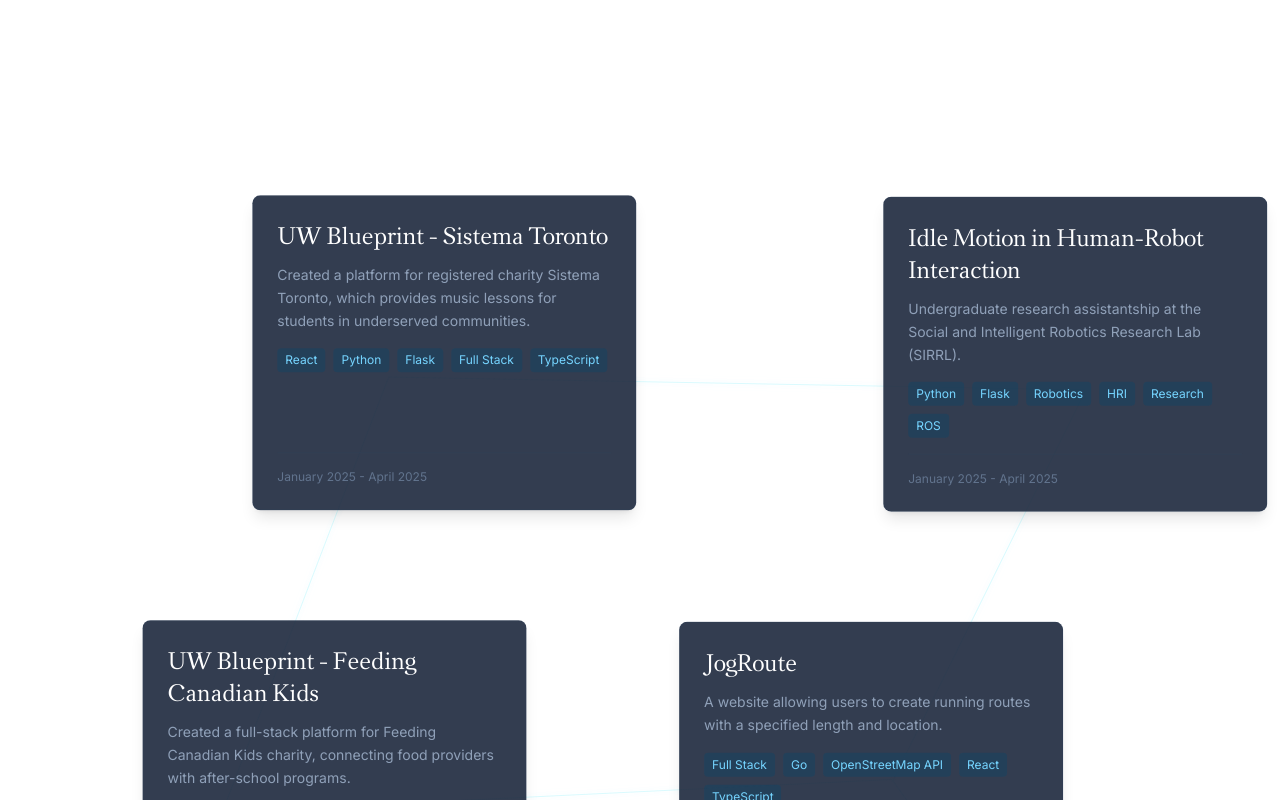
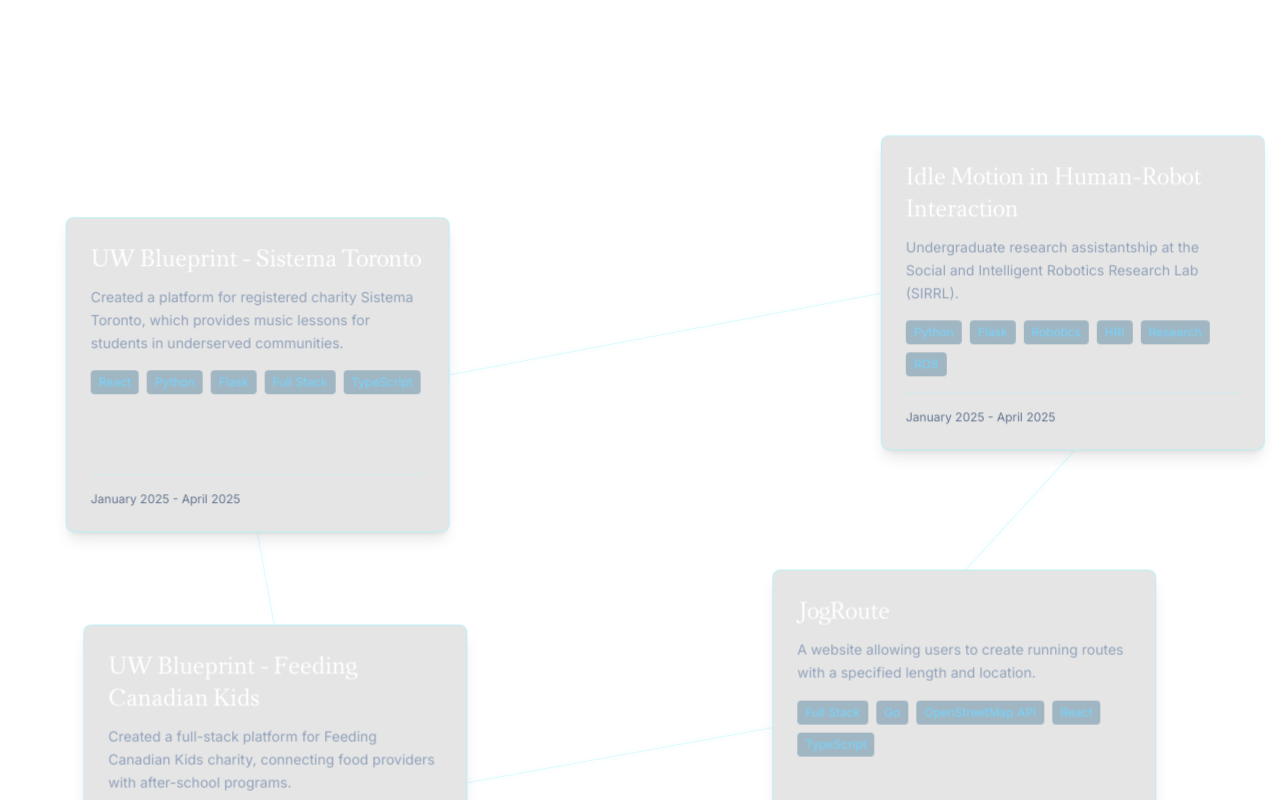
Before and after one commit to ColinToft/ColinToft.github.io, a Next.js app: page / in a window 1280 px wide. Shown: the part 1620-2420 px from the top of the page. Built offline with nearby package versions, Linux system fonts and the light colour scheme.

Commit message:
stylistic changes for projects page

```diff
--- a/src/components/ProjectCard.tsx
+++ b/src/components/ProjectCard.tsx
@@ -138,7 +138,7 @@
 
                 <motion.div
                     transition={{ delay: isExpanded ? 0.1 : 0.05 }}
-                    className='flex justify-between items-center mt-auto pt-4 border-t border-slate-700/50'
+                    className='flex justify-between items-center mt-auto pt-4 border-t border-cyan-200/30'
                 >
                     <span className='text-xs text-slate-500'>{date}</span>
                     <div className='flex space-x-4'>
@@ -173,9 +173,9 @@
 
         const baseClasses = "p-6 rounded-lg flex flex-col relative h-full";
         const gridCardClasses =
-            "bg-slate-800/90 shadow-lg border border-slate-700/50 hover:bg-slate-800/90 transition-colors";
+            "bg-black/10 backdrop-blur-sm shadow-lg border border-cyan-200/60 hover:bg-black/20";
         const expandedCardClasses =
-            "bg-slate-800/95 shadow-xl border border-slate-700/50 max-w-2xl w-full";
+            "bg-slate-900/80 backdrop-blur-md shadow-xl border border-cyan-200/60 max-w-2xl w-full";
 
         if (isExpanded) {
             return (
@@ -195,7 +195,6 @@
                 onClick={onClick}
                 className={`${baseClasses} ${gridCardClasses} ${className} cursor-pointer`}
                 layoutId={layoutId}
-                layout
             >
                 {cardContent}
             </motion.div>
--- a/src/components/Projects.tsx
+++ b/src/components/Projects.tsx
@@ -98,6 +98,12 @@
     y: number;
 }
 
+// Stores card center position and dimensions
+interface CardInfo extends Position {
+    width: number;
+    height: number;
+}
+
 const Projects = () => {
     const [selectedId, setSelectedId] = useState<number | null>(null);
     const [isMounted, setIsMounted] = useState(false);
@@ -105,10 +111,16 @@
     const containerRef = useRef<HTMLDivElement>(null);
     // Refs for individual card elements (or wrappers)
     const cardRefs = useRef<(HTMLDivElement | null)[]>([]);
-    // State to store calculated center positions of grid cells
-    const [cardPositions, setCardPositions] = useState<Position[]>([]);
-    // State for grid columns and dimensions
-    const [gridInfo, setGridInfo] = useState({ cols: 3, width: 0, height: 0 });
+    // State to store calculated center positions and dimensions of cards
+    const [cardPositions, setCardPositions] = useState<CardInfo[]>([]);
+    // State for grid columns and dimensions (removed cardWidth, cardHeight)
+    const [gridInfo, setGridInfo] = useState({
+        cols: 3,
+        width: 0,
+        height: 0,
+        // cardWidth: 0, // Removed
+        // cardHeight: 0, // Removed
+    });
     // State for dynamic offsets
     const [cardOffsets, setCardOffsets] = useState<Position[]>([]);
 
@@ -140,6 +152,8 @@
             cols,
             width: containerWidth,
             height: container.offsetHeight,
+            // cardWidth: 0, // Removed
+            // cardHeight: 0, // Removed
         });
 
         const minMargin = 50; // Minimum margin between cards in pixels
@@ -148,29 +162,37 @@
 
         // Determines if a card position maintains minimum margin with existing cards
         const isValidPosition = (
-            basePos: Position,
+            basePos: CardInfo, // Changed from Position to CardInfo
             newOffset: Position,
-            existingPositions: { basePos: Position; offset: Position }[],
-            cardRect: DOMRect
+            existingPositions: { basePos: CardInfo; offset: Position }[] // Changed from Position to CardInfo
+            // cardRect: DOMRect // Removed - use individual dimensions
         ): boolean => {
-            // Calculate the boundaries of the new card using actual dimensions
-            const newLeft = basePos.x + newOffset.x - cardRect.width / 2;
-            const newRight = basePos.x + newOffset.x + cardRect.width / 2;
-            const newTop = basePos.y + newOffset.y - cardRect.height / 2;
-            const newBottom = basePos.y + newOffset.y + cardRect.height / 2;
+            // Calculate the boundaries of the new card using its specific dimensions
+            const newLeft = basePos.x + newOffset.x - basePos.width / 2;
+            const newRight = basePos.x + newOffset.x + basePos.width / 2;
+            const newTop = basePos.y + newOffset.y - basePos.height / 2;
+            const newBottom = basePos.y + newOffset.y + basePos.height / 2;
 
             // Check against all existing card positions
             return existingPositions.every(
                 ({ basePos: existingBase, offset: existingOffset }) => {
-                    // Calculate the boundaries of the existing card
+                    // Calculate the boundaries of the existing card using its specific dimensions
                     const existingLeft =
-                        existingBase.x + existingOffset.x - cardRect.width / 2;
+                        existingBase.x +
+                        existingOffset.x -
+                        existingBase.width / 2;
                     const existingRight =
-                        existingBase.x + existingOffset.x + cardRect.width / 2;
+                        existingBase.x +
+                        existingOffset.x +
+                        existingBase.width / 2;
                     const existingTop =
-                        existingBase.y + existingOffset.y - cardRect.height / 2;
+                        existingBase.y +
+                        existingOffset.y -
+                        existingBase.height / 2;
                     const existingBottom =
-                        existingBase.y + existingOffset.y + cardRect.height / 2;
+                        existingBase.y +
+                        existingOffset.y +
+                        existingBase.height / 2;
 
                     // Check if the cards are too close horizontally or vertically
                     const horizontalOverlap = !(
@@ -205,17 +227,27 @@
         }
 
         // Get the first card's dimensions to use as reference
-        const cardRect = cardElements[0].getBoundingClientRect();
+        // const cardRect = cardElements[0].getBoundingClientRect(); // Removed - calculate per card
         const containerRect = container.getBoundingClientRect();
 
-        // Calculate base positions from actual card positions
-        const basePositions: Position[] = cardElements.map((card) => {
+        // Calculate base positions AND dimensions from actual card elements
+        const basePositions: CardInfo[] = cardElements.map((card) => {
+            // Changed to CardInfo[]
             const rect = card.getBoundingClientRect();
             return {
                 x: rect.left - containerRect.left + rect.width / 2,
                 y: rect.top - containerRect.top + rect.height / 2,
+                width: rect.width, // Store width
+                height: rect.height, // Store height
             };
         });
+
+        // Update grid info with card dimensions
+        // setGridInfo((prev) => ({ // Removed - dimensions stored in cardPositions now
+        //     ...prev,
+        //     cardWidth: cardRect.width,
+        //     cardHeight: cardRect.height,
+        // }));
 
         // Generate offsets with collision avoidance
         for (let i = 0; i < projectsData.length; i++) {
@@ -241,8 +273,8 @@
                         basePositions.slice(0, i).map((pos, idx) => ({
                             basePos: pos,
                             offset: newOffsets[idx],
-                        })),
-                        cardRect
+                        }))
+                        // cardRect // Removed
                     )
                 ) {
                     newOffsets.push(candidateOffset);
@@ -325,20 +357,23 @@
         if (
             cardPositions.length !== cardOffsets.length ||
             cardPositions.length !== projectsData.length
+            // gridInfo.cardWidth === 0 || // Removed checks
+            // gridInfo.cardHeight === 0
         )
             return lines;
 
+        // const { cols, cardWidth, cardHeight } = gridInfo; // Removed cardWidth, cardHeight
         const { cols } = gridInfo;
 
         for (let i = 0; i < projectsData.length; i++) {
-            const currentPos = cardPositions[i];
+            const currentCardInfo = cardPositions[i]; // Now contains dimensions
             // ALWAYS use the calculated offset, regardless of selection
             const currentOffset = cardOffsets[i];
-            if (!currentPos || !currentOffset) continue;
+            if (!currentCardInfo || !currentOffset) continue;
 
-            const startPos: Position = {
-                x: currentPos.x + currentOffset.x,
-                y: currentPos.y + currentOffset.y,
+            const startPosCenter: Position = {
+                x: currentCardInfo.x + currentOffset.x,
+                y: currentCardInfo.y + currentOffset.y,
             };
 
             const currentCol = i % cols;
@@ -349,35 +384,53 @@
                 currentCol < cols - 1 &&
                 rightNeighborIndex < projectsData.length
             ) {
-                const rightPos = cardPositions[rightNeighborIndex];
+                const rightCardInfo = cardPositions[rightNeighborIndex]; // Now contains dimensions
                 // ALWAYS use the calculated offset for the neighbor
                 const rightOffset = cardOffsets[rightNeighborIndex];
-                if (rightPos && rightOffset) {
-                    const endPos: Position = {
-                        x: rightPos.x + rightOffset.x,
-                        y: rightPos.y + rightOffset.y,
+                if (rightCardInfo && rightOffset) {
+                    const endPosCenter: Position = {
+                        x: rightCardInfo.x + rightOffset.x,
+                        y: rightCardInfo.y + rightOffset.y,
                     };
-                    lines.push({ start: startPos, end: endPos });
+                    // Calculate edge points for horizontal connection using individual widths
+                    const startEdge: Position = {
+                        x: startPosCenter.x + currentCardInfo.width / 2, // Use current card width
+                        y: startPosCenter.y,
+                    };
+                    const endEdge: Position = {
+                        x: endPosCenter.x - rightCardInfo.width / 2, // Use right card width
+                        y: endPosCenter.y,
+                    };
+                    lines.push({ start: startEdge, end: endEdge });
                 }
             }
 
             // Connect vertically (if not last row)
             const belowNeighborIndex = i + cols;
             if (belowNeighborIndex < projectsData.length) {
-                const belowPos = cardPositions[belowNeighborIndex];
+                const belowCardInfo = cardPositions[belowNeighborIndex]; // Now contains dimensions
                 // ALWAYS use the calculated offset for the neighbor
                 const belowOffset = cardOffsets[belowNeighborIndex];
-                if (belowPos && belowOffset) {
-                    const endPos: Position = {
-                        x: belowPos.x + belowOffset.x,
-                        y: belowPos.y + belowOffset.y,
+                if (belowCardInfo && belowOffset) {
+                    const endPosCenter: Position = {
+                        x: belowCardInfo.x + belowOffset.x,
+                        y: belowCardInfo.y + belowOffset.y,
                     };
-                    lines.push({ start: startPos, end: endPos });
+                    // Calculate edge points for vertical connection using individual heights
+                    const startEdge: Position = {
+                        x: startPosCenter.x,
+                        y: startPosCenter.y + currentCardInfo.height / 2, // Use current card height
+                    };
+                    const endEdge: Position = {
+                        x: endPosCenter.x,
+                        y: endPosCenter.y - belowCardInfo.height / 2, // Use below card height
+                    };
+                    lines.push({ start: startEdge, end: endEdge });
                 }
             }
         }
         return lines;
-    }, [cardPositions, cardOffsets, gridInfo]);
+    }, [cardPositions, cardOffsets, gridInfo.cols]); // Updated dependency array
 
     return (
         <>
@@ -414,15 +467,12 @@
                     </div>
 
                     {projectsData.map((project, index) => (
-                        // Wrapper div holds ref and ALWAYS applies the offset via transform
+                        // Wrapper div ONLY applies the offset via transform
                         <div
                             key={`project-wrapper-${index}`}
-                            ref={(el) => {
-                                cardRefs.current[index] = el;
-                            }}
                             style={{
-                                // Position is handled by the grid layout itself
                                 transform: `translate(${
+                                    // Re-enable transform
                                     cardOffsets[index]?.x || 0
                                 }px, ${cardOffsets[index]?.y || 0}px)`,
                                 height: "100%",
@@ -431,6 +481,9 @@
                         >
                             <ProjectCard
                                 {...project}
+                                ref={(el) => {
+                                    cardRefs.current[index] = el;
+                                }}
                                 index={index}
                                 layoutId={`card-container-${index}`}
                                 onClick={() => setSelectedId(index)}
```
